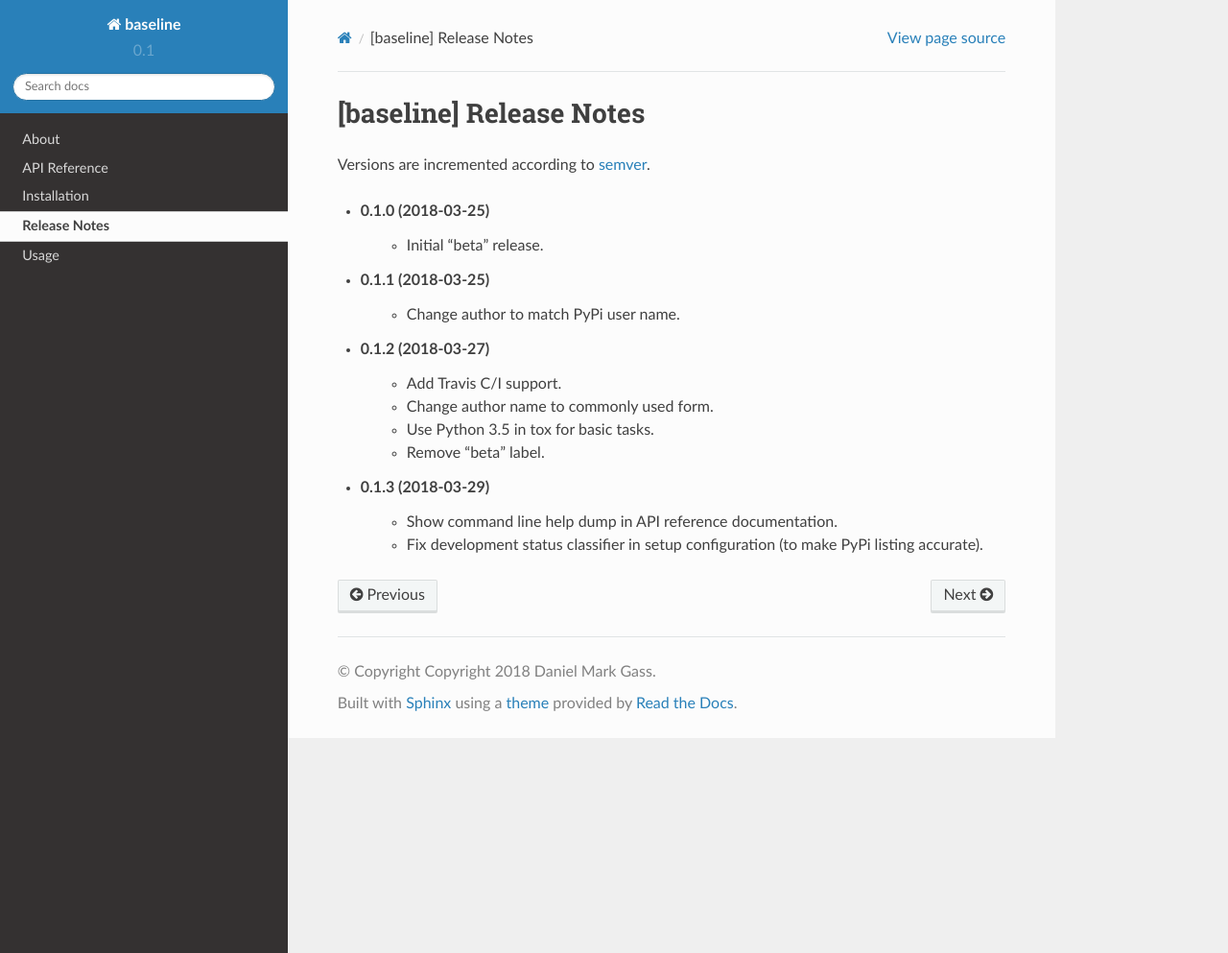
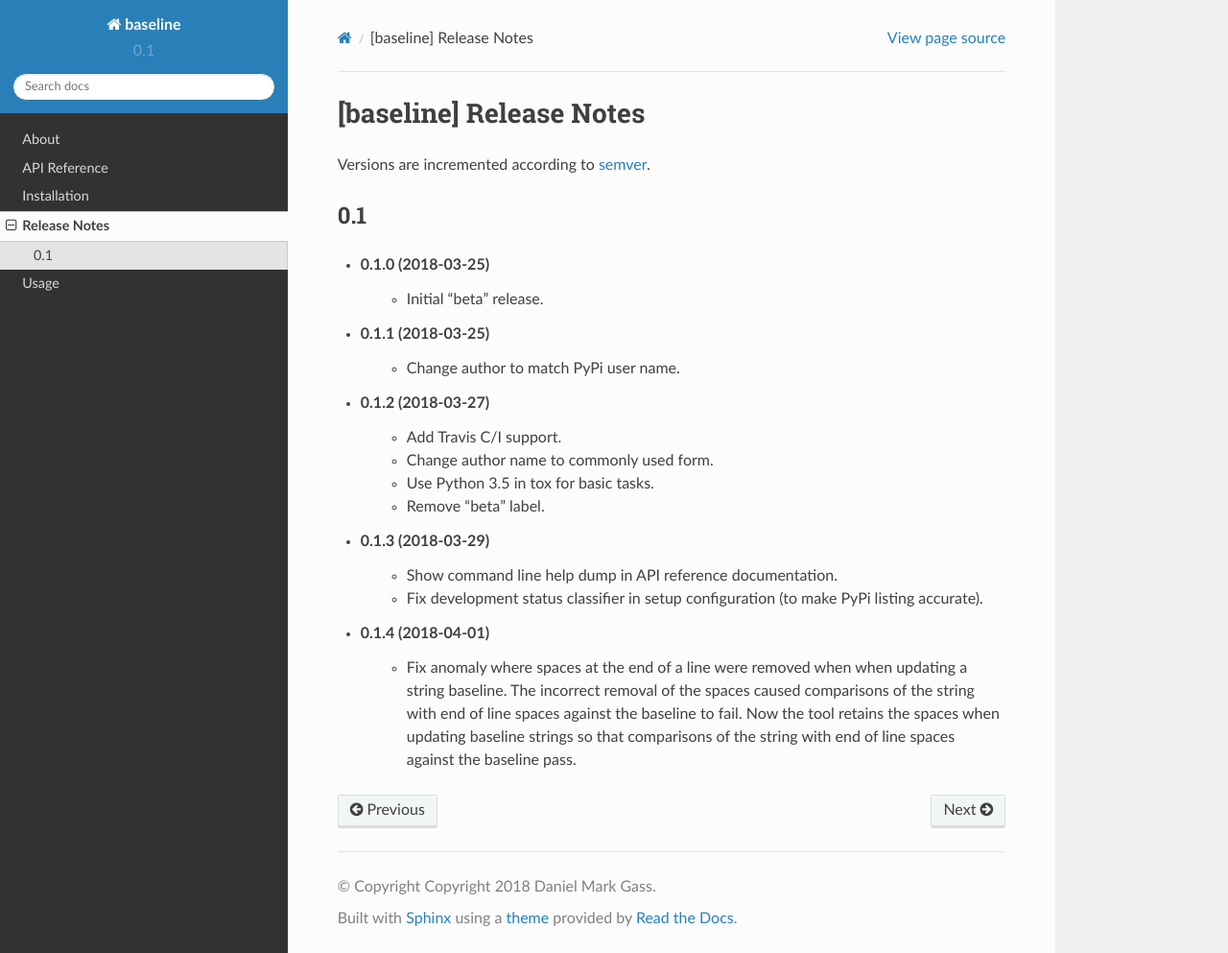
Before and after one commit to dmgass/baseline, a Sphinx documentation site: the page built from docs/release_notes.rst, in a window 1280 px wide and 993 px high. Shown: the whole window at 96% size. Built offline with Sphinx 7.4.7 and the Read the Docs theme 2.0.0, drawn with Linux system fonts in a browser that asks for light colours.

Commit message:
update version and release notes for anomaly fix

```diff
--- a/baseline/__about__.py
+++ b/baseline/__about__.py
@@ -28,7 +28,7 @@ __title__        = "baseline"
 __summary__      = "Easy string baseline."
 __uri__          = "https://github.com/dmgass/baseline"
 __version_info__ = type("version_info", (), dict(serial=1,
-                        major=0, minor=1, micro=3, releaselevel="final"))
+                        major=0, minor=1, micro=4, releaselevel="final"))
 __version__      = "{0.major}.{0.minor}.{0.micro}{1}{2}".format(__version_info__,
                    dict(final="", alpha="a", beta="b", rc="rc")[__version_info__.releaselevel],
                    "" if __version_info__.releaselevel == "final" else __version_info__.serial)
--- a/docs/release_notes.rst
+++ b/docs/release_notes.rst
@@ -3,6 +3,10 @@
 ########################
 
 Versions are incremented according to `semver <http://semver.org/>`_.
+
+***
+0.1
+***
 
 + 0.1.0 (2018-03-25)
     - Initial "beta" release.
@@ -20,3 +24,11 @@ Versions are incremented according to `semver <http://semver.org/>`_.
     - Show command line help dump in API reference documentation.
     - Fix development status classifier in setup configuration
       (to make PyPi listing accurate).
+
++ 0.1.4 (2018-04-01)
+    - Fix anomaly where spaces at the end of a line were removed when
+      when updating a string baseline. The incorrect removal of the
+      spaces caused comparisons of the string with end of line spaces
+      against the baseline to fail. Now the tool retains the spaces
+      when updating baseline strings so that comparisons of the string
+      with end of line spaces against the baseline pass.
```
